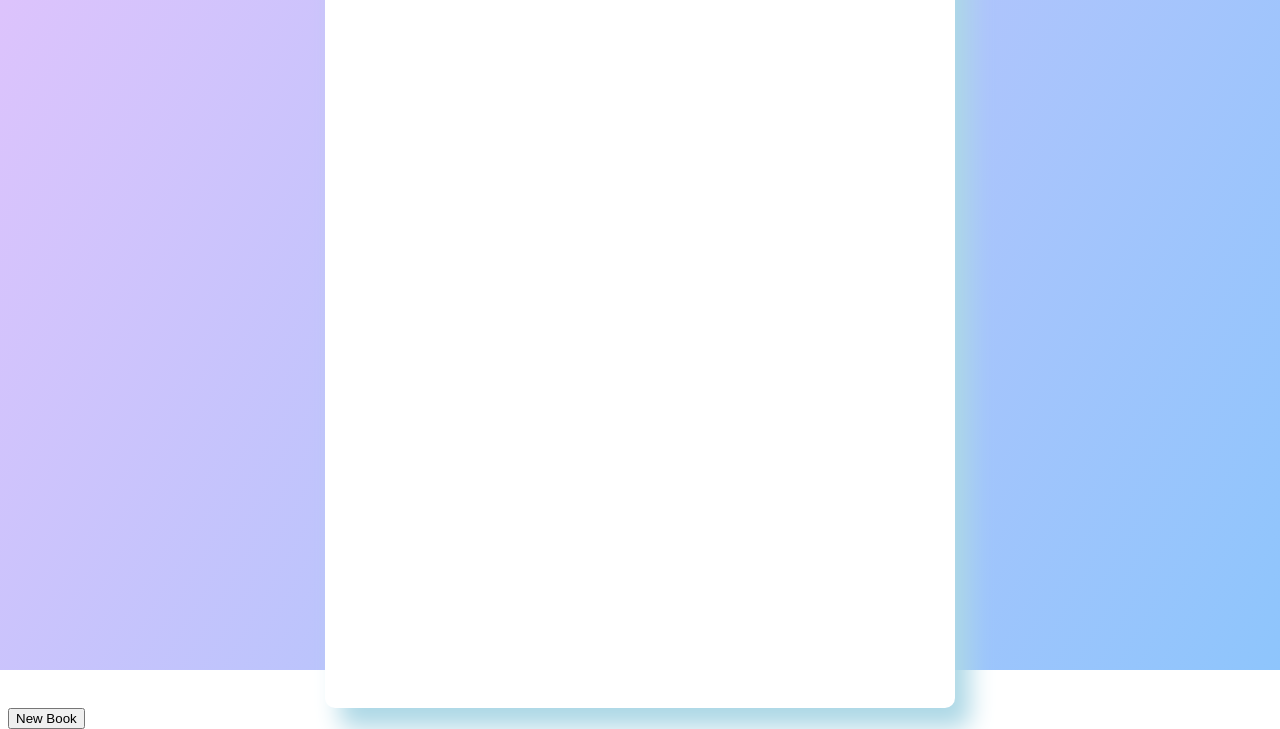
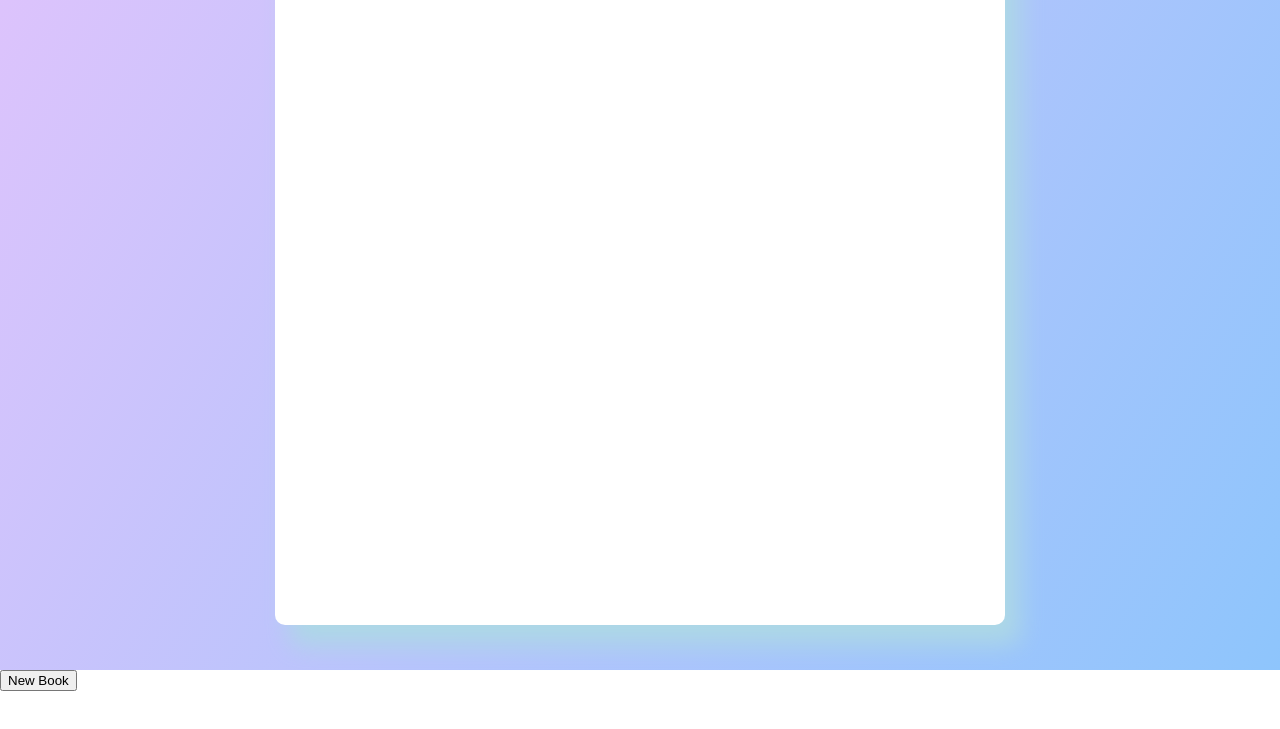
Before and after one commit to AaronHe7/book-library, a plain HTML site: page index.html in a window 1280 px wide. Shown: the part 130-859 px from the top of the page. After the commit the page ends 821 px from the top, so only its background shows below. Drawn offline with Linux system fonts and the light colour scheme.

Commit message:
Style adjustments

```diff
--- a/app.js
+++ b/app.js
@@ -17,7 +17,7 @@ function render() {
 
   library.forEach(book => {
     let template = document.getElementById('item-template');
-    let book = template.cloneNode(true);
+    let bookDiv = template.cloneNode(true);
   })
 }
 
--- a/style.css
+++ b/style.css
@@ -1,24 +1,22 @@
+html, body {
+  height: 100%;
+  padding: 0;
+  margin: 0;
+}
+
 #display {
   height: 100%;
   display: flex;
   align-items: center;
   justify-content: center;
-}
 
-html {
-  height: 100%;
+  font-family: Arial, Helvetica, sans-serif;
+  background-image: linear-gradient(120deg, #e0c3fc 0%, #8ec5fc 100%);
 }
 
 .header {
   font-size: 40px;
   margin: 10px;
-}
-
-body {
-  font-family: Arial, Helvetica, sans-serif;
-  background-image: linear-gradient(120deg, #e0c3fc 0%, #8ec5fc 100%);
-  background-repeat: no-repeat;
-  overflow: hidden;
 }
 
 table {
@@ -82,12 +80,13 @@ tr:nth-child(even) {
 }
 
 .library {
-  height: 800px;
+  height: 85%;
+  min-height: 200px;
   padding: 15px;
 
-  width: 600px;
+  width: 700px;
   background-color: white;
-  margin: auto;
+  margin: 100px 0;
   border-radius: 10px;
   box-shadow: 15px 20px 25px lightblue;
 }
```
